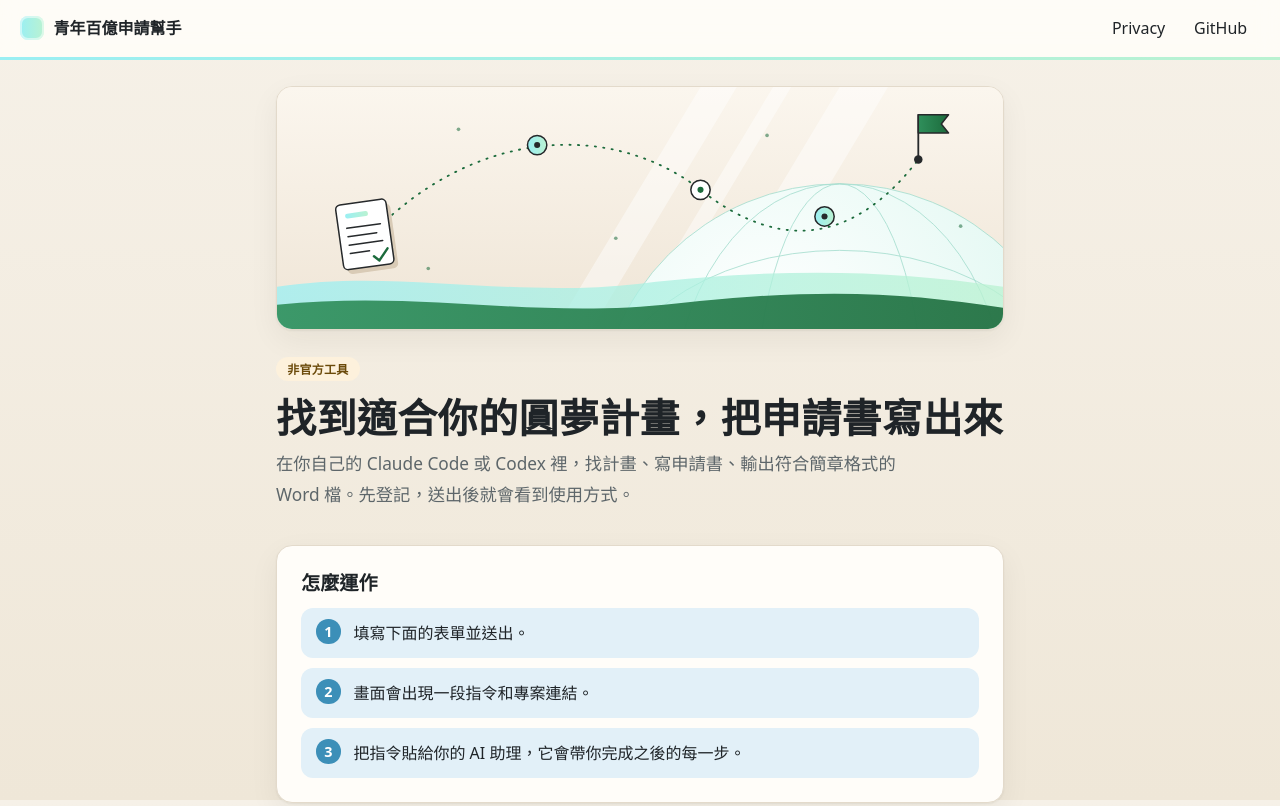
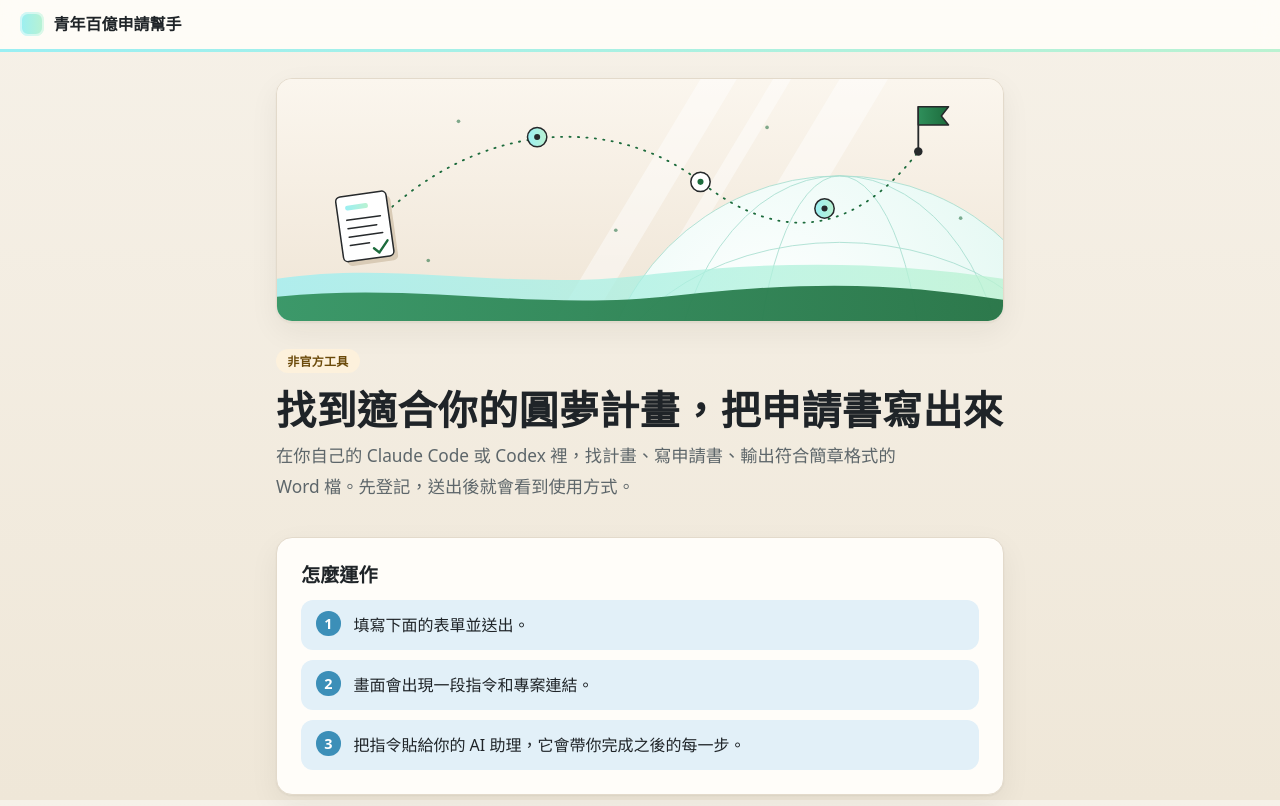
Before and after one commit to WayneChen983/twpathfinder-helper, a plain HTML site: page docs/index.html in a window 1280 px wide. Shown: the top 806 px of the page. Drawn offline with Linux system fonts and the light colour scheme.

Commit message:
Remove the header links from the sign-up page
Co-Authored-By: Claude Fable 5.2 <noreply@anthropic.com>

```diff
--- a/docs/index.html
+++ b/docs/index.html
@@ -10,7 +10,6 @@
 <body>
 <header class="nav">
   <a class="brand" href="./"><span class="mark" aria-hidden="true"></span>青年百億申請幫手</a>
-  <nav><a href="privacy.html">Privacy</a><a href="https://github.com/WayneChen983/twpathfinder-helper" target="_blank" rel="noopener">GitHub</a></nav>
 </header>
 <main>
   <img class="hero-img" src="hero.svg" alt="" width="1200" height="400">
```
